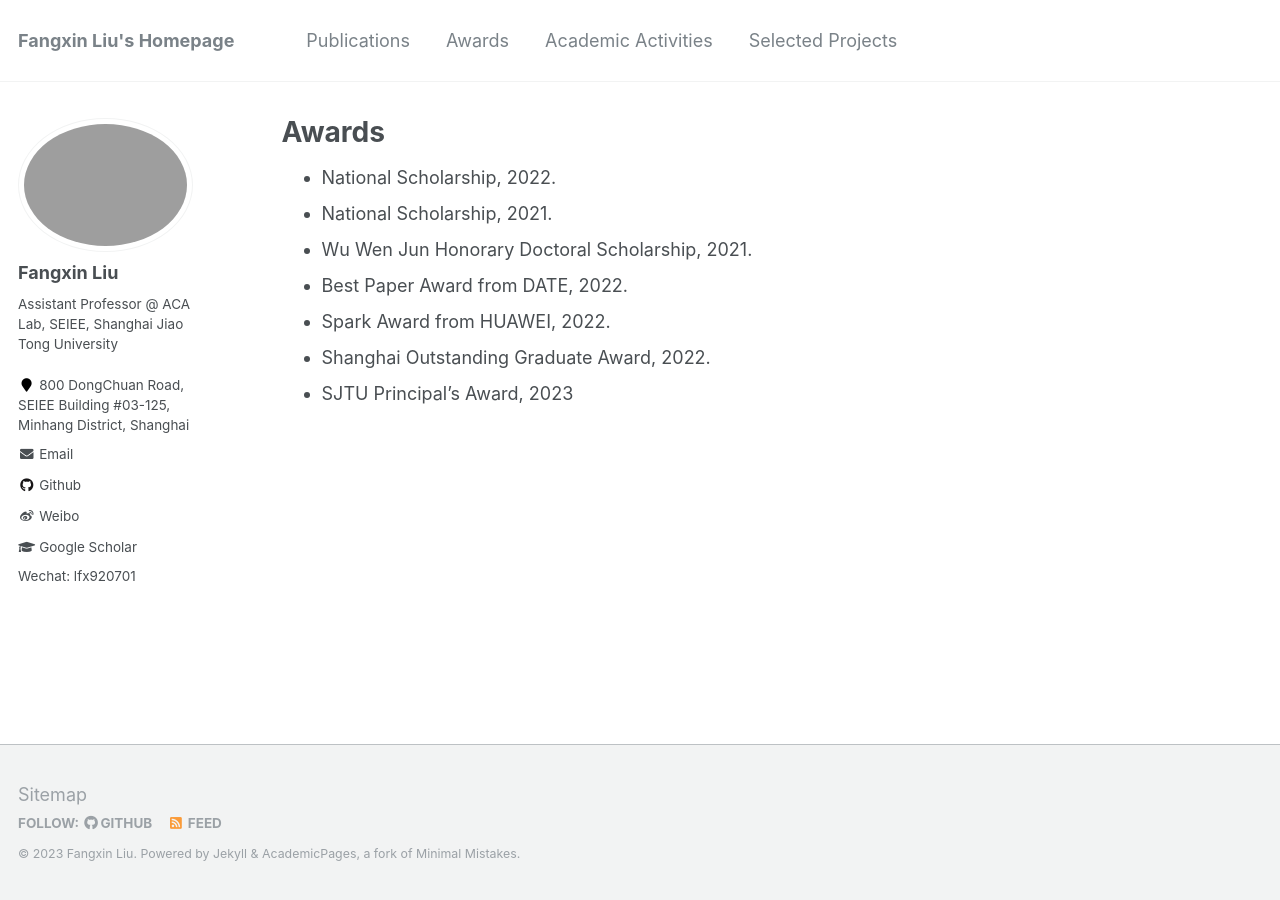
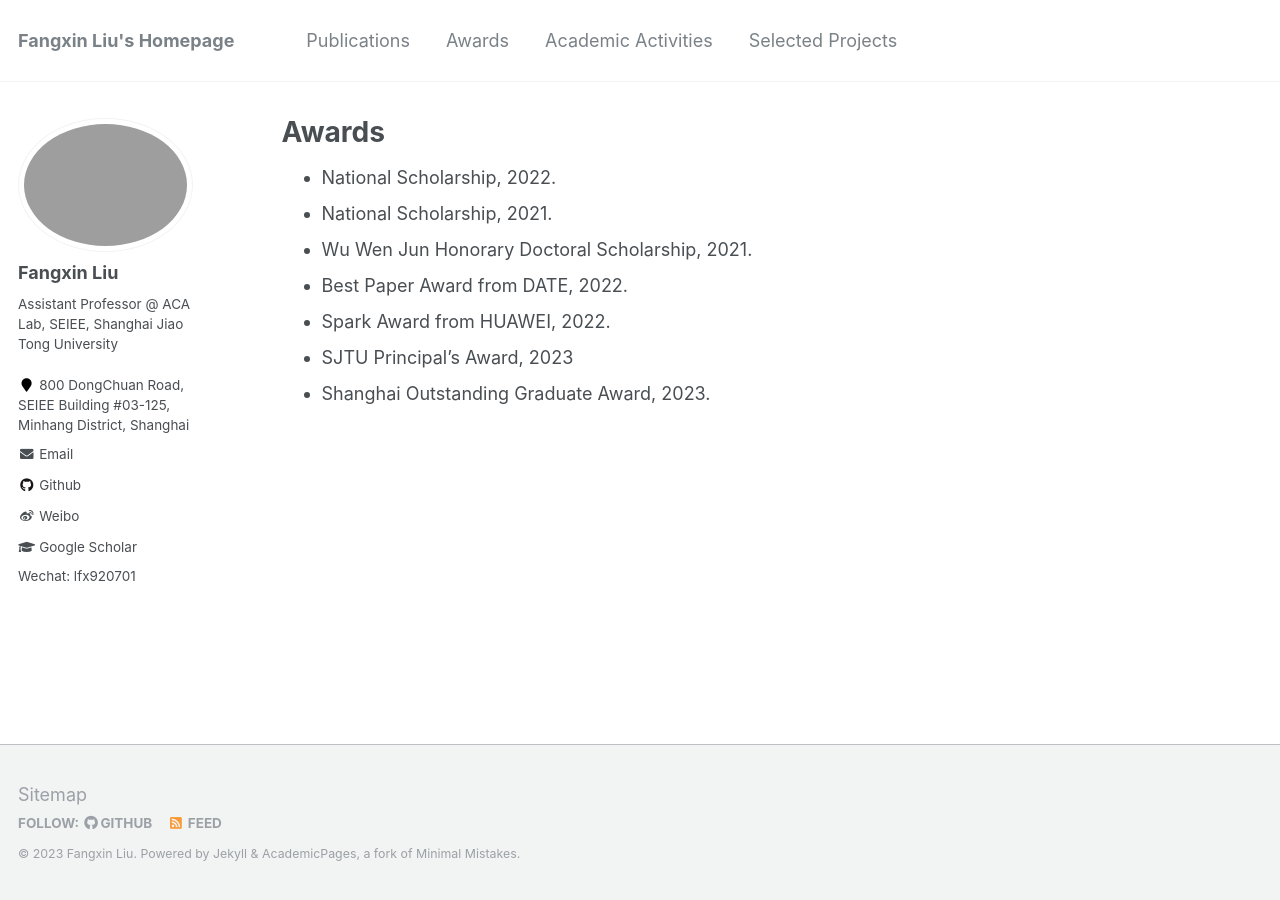
Before and after one commit to xywangbuaa/xywang.github.io, a Jekyll site: the page built from _pages/awards.md, in a window 1280 px wide. Built offline with Jekyll 4.4.1, drawn with Linux system fonts in a browser that asks for light colours.

Commit message:
update info.

```diff
--- a/_pages/awards.md
+++ b/_pages/awards.md
@@ -14,5 +14,5 @@ redirect_from:
 * Wu Wen Jun Honorary Doctoral Scholarship, 2021.
 * Best Paper Award from DATE, 2022.
 * Spark Award from HUAWEI, 2022.
-* Shanghai Outstanding Graduate Award, 2022.
 * SJTU Principal's Award, 2023
+* Shanghai Outstanding Graduate Award, 2023.
```
Also changed, not shown: _pages/about.md (+1 -1 lines).
